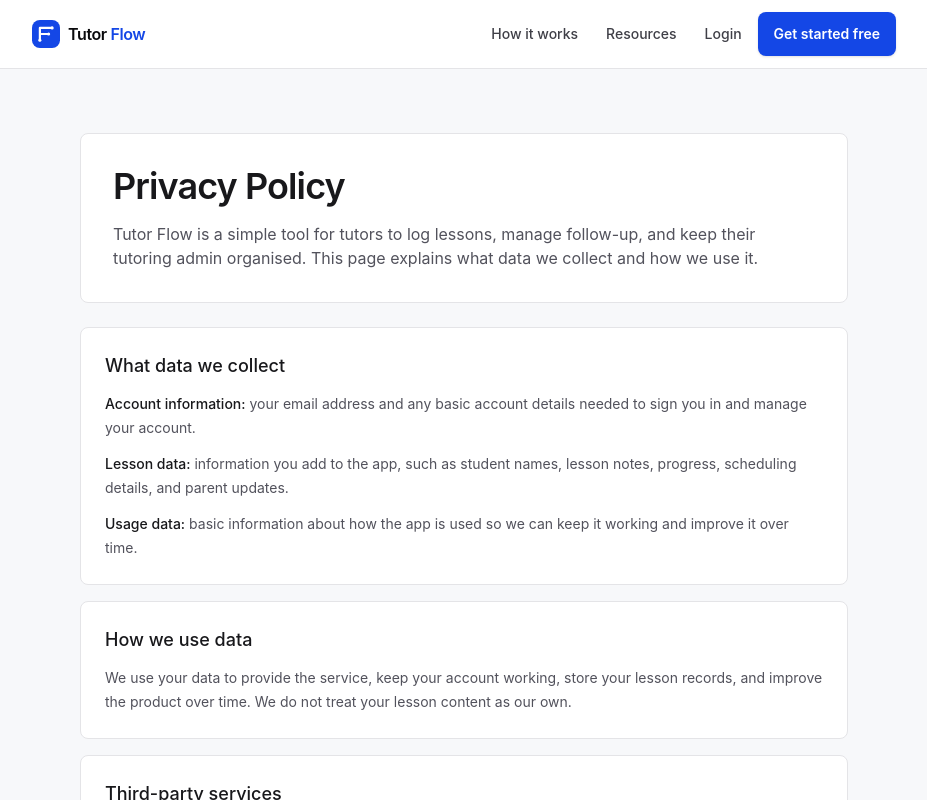
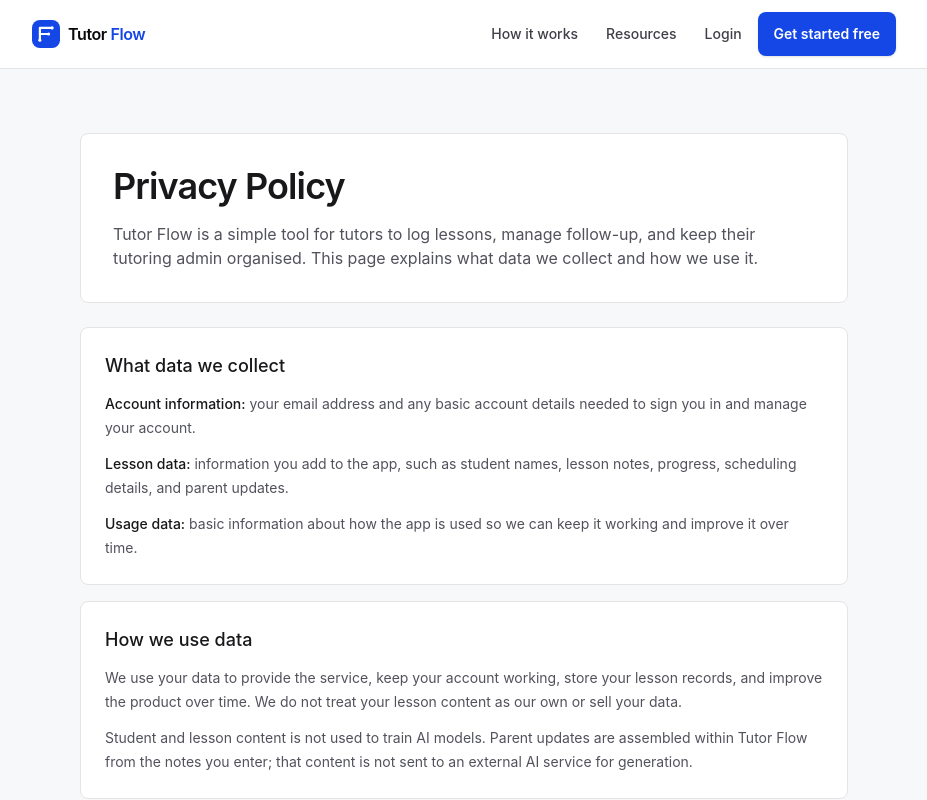
Before and after one commit to p8bvbwqfrs-collab/na-tutor-flow, a Next.js app: page /privacy in a window 1280 px wide. Shown: the top 800 px of the page, without its empty margins (176-1103 px from the left). Built offline with nearby package versions, Linux system fonts and the light colour scheme.

Commit message:
feat(site): clarify data use and future pricing

```diff
--- a/src/app/(public)/page.tsx
+++ b/src/app/(public)/page.tsx
@@ -64,7 +64,8 @@ const reassurances = [
   },
   {
     title: "Your data stays yours",
-    copy: "Export your account data or permanently delete it from Settings.",
+    copy:
+      "We do not sell your data or use student and lesson content to train AI. Export or permanently delete it anytime.",
   },
   {
     title: "Simple from day one",
@@ -81,12 +82,12 @@ const faqs = [
   {
     question: "How much does it cost?",
     answer:
-      "Tutor Flow is currently free to get started. It is an early-stage product, so the service and its features will continue to develop.",
+      "Tutor Flow is free for early adopters, and there will always be a free option. If optional paid features are introduced as the service grows, early adopters will keep free access and will never be charged automatically.",
   },
   {
     question: "What happens to the information I add?",
     answer:
-      "You retain ownership of your student and lesson data. You can download a portable copy or permanently delete your account and saved data from Settings.",
+      "You retain ownership of your student and lesson data. We do not sell it or use that content to train AI. You can download a portable copy or permanently delete your account and saved data from Settings.",
   },
 ] as const;
 
@@ -245,8 +246,8 @@ export default function HomePage() {
               A practical tool, without the heavy setup
             </h2>
             <p className="mt-2 text-sm leading-6 text-zinc-600">
-              Create an account and try the core Tutor Flow workflow. The product is still
-              developing, with a focus on keeping everyday tutor admin clear and manageable.
+              Create an account and try the core Tutor Flow workflow. Early adopters keep free
+              access, and there will always be a free option as the product develops.
             </p>
             <div className="mt-4 flex flex-wrap gap-x-4 gap-y-2 text-sm">
               <Link
--- a/src/app/(public)/privacy/page.tsx
+++ b/src/app/(public)/privacy/page.tsx
@@ -42,11 +42,18 @@ export default function PrivacyPage() {
 
         <section className="rounded-lg border border-zinc-200 bg-white p-4 sm:p-6">
           <h2 className="text-lg font-medium text-zinc-900">How we use data</h2>
-          <p className="mt-3 text-sm leading-6 text-zinc-600">
-            We use your data to provide the service, keep your account working, store your lesson
-            records, and improve the product over time. We do not treat your lesson content as our
-            own.
-          </p>
+          <div className="mt-3 space-y-3 text-sm leading-6 text-zinc-600">
+            <p>
+              We use your data to provide the service, keep your account working, store your
+              lesson records, and improve the product over time. We do not treat your lesson
+              content as our own or sell your data.
+            </p>
+            <p>
+              Student and lesson content is not used to train AI models. Parent updates are
+              assembled within Tutor Flow from the notes you enter; that content is not sent to an
+              external AI service for generation.
+            </p>
+          </div>
         </section>
 
         <section className="rounded-lg border border-zinc-200 bg-white p-4 sm:p-6">
--- a/src/app/(public)/terms/page.tsx
+++ b/src/app/(public)/terms/page.tsx
@@ -54,6 +54,22 @@ export default function TermsPage() {
         </section>
 
         <section className="rounded-lg border border-zinc-200 bg-white p-4 sm:p-6">
+          <h2 className="text-lg font-medium text-zinc-900">Free access and future pricing</h2>
+          <div className="mt-3 space-y-3 text-sm leading-6 text-zinc-600">
+            <p>
+              Tutor Flow is currently in early access. Anyone who creates an account during this
+              period is an early adopter. Early adopters will keep free access while the service
+              remains available, and there will always be a free option.
+            </p>
+            <p>
+              We may introduce optional paid features or plans to keep the service sustainable as
+              it grows. We will explain any paid option before it applies, and we will never charge
+              you automatically without your active agreement.
+            </p>
+          </div>
+        </section>
+
+        <section className="rounded-lg border border-zinc-200 bg-white p-4 sm:p-6">
           <h2 className="text-lg font-medium text-zinc-900">Limitation of liability</h2>
           <p className="mt-3 text-sm leading-6 text-zinc-600">
             To the fullest extent allowed by law, we are not liable for indirect, incidental, or
```
Also changed, not shown: 1 other file (tests, documents, lock files or other folders).
